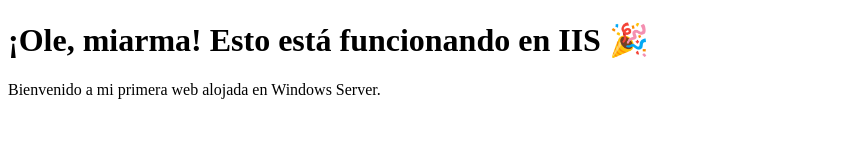
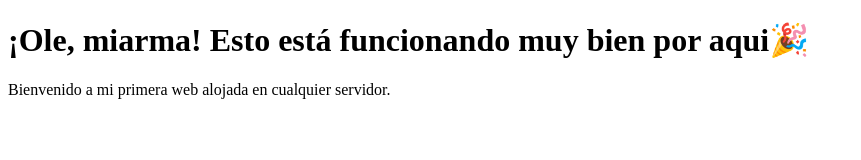
Before and after one commit to Hoshikuu/Useless-Code-Things, a plain HTML site: page index.html in a window 1280 px wide. Shown: the whole page, without its empty margins (0-861 px from the left). Drawn offline with Linux system fonts and the light colour scheme.

Commit message:
Update index.html

```diff
--- a/index.html
+++ b/index.html
@@ -3,10 +3,10 @@
 <head>
     <meta charset="UTF-8">
     <meta name="viewport" content="width=device-width, initial-scale=1.0">
-    <title>Mi página en IIS</title>
+    <title>Mi página Web</title>
 </head>
 <body>
-    <h1>¡Ole, miarma! Esto está funcionando en IIS 🎉</h1>
-    <p>Bienvenido a mi primera web alojada en Windows Server.</p>
+    <h1>¡Ole, miarma! Esto está funcionando muy bien por aqui🎉</h1>
+    <p>Bienvenido a mi primera web alojada en cualquier servidor.</p>
 </body>
 </html>
```
